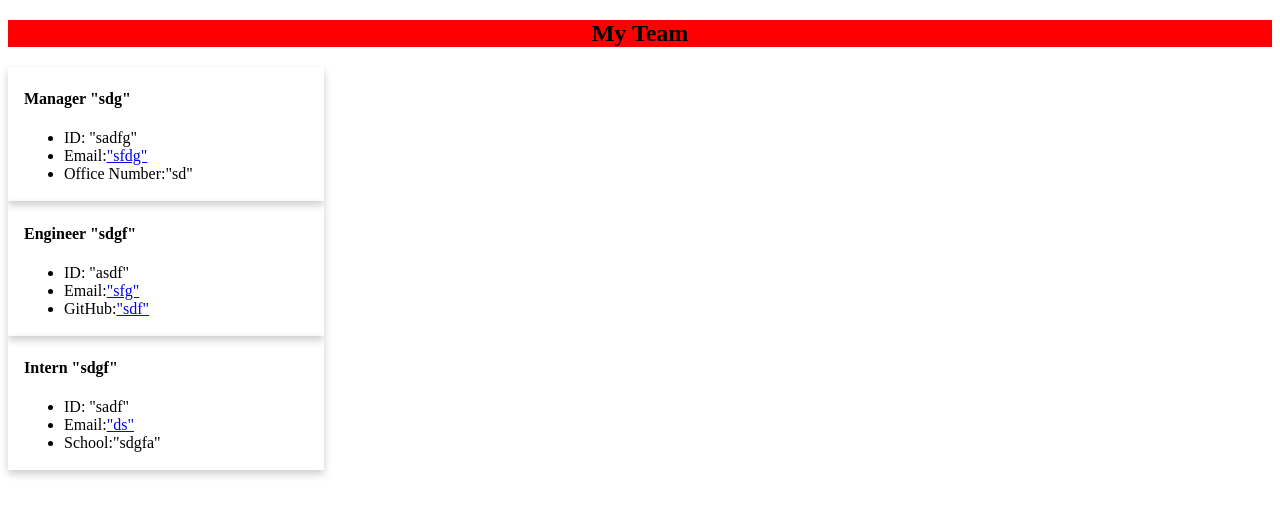
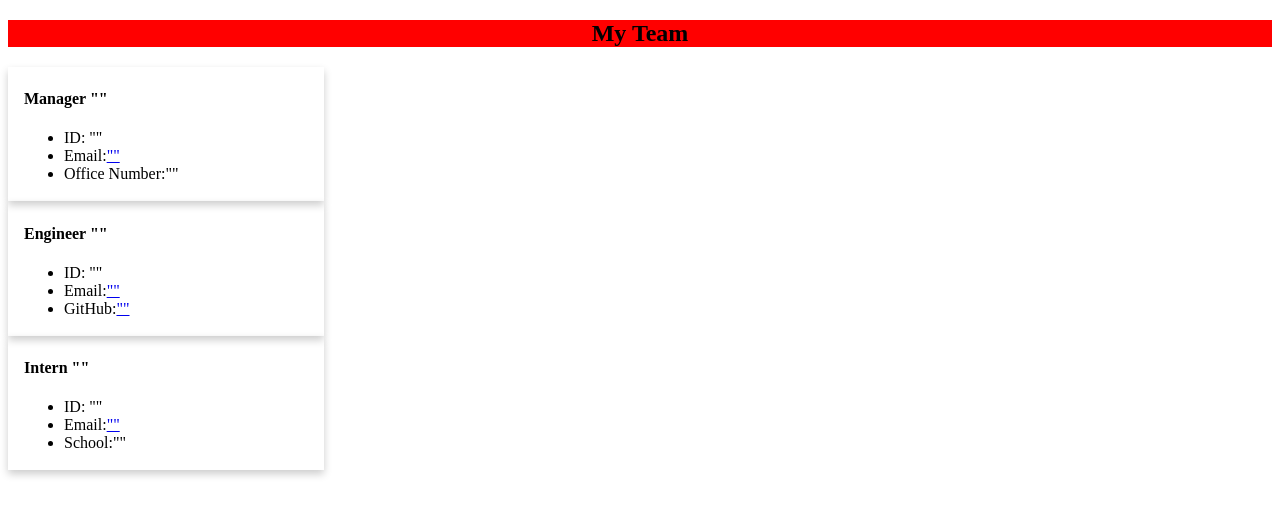
Before and after one commit to Callmeicanhelp/team-builder, a website: page dist/team.html in a window 1280 px wide. Drawn offline with Linux system fonts and the light colour scheme.

Commit message:
updated readme

```diff
--- a/dist/team.html
+++ b/dist/team.html
@@ -20,12 +20,12 @@
                     <div class="container">
                         <h4>
                             Manager
-                            "sdg"
+                            ""
                         </h4>
                         <ul>
-                            <li>ID: "sadfg"</li>
-                            <li>Email:<a href="#">"sfdg"</a></li>
-                            <li>Office Number:"sd"</li>
+                            <li>ID: ""</li>
+                            <li>Email:<a href="#">""</a></li>
+                            <li>Office Number:""</li>
                         </ul>
                     </div>
                 </div>
@@ -33,12 +33,12 @@
                     <div class="container">
                         <h4>
                             Engineer
-                            "sdgf"
+                            ""
                         </h4>
                         <ul>
-                            <li>ID: "asdf"</li>
-                            <li>Email:<a href="#">"sfg"</a></li>
-                            <li>GitHub:<a href="#">"sdf"</a></li>
+                            <li>ID: ""</li>
+                            <li>Email:<a href="#">""</a></li>
+                            <li>GitHub:<a href="#">""</a></li>
                         </ul>
                     </div>
                 </div>
@@ -46,12 +46,12 @@
                     <div class="container">
                         <h4>
                             Intern
-                            "sdgf"
+                            ""
                         </h4>
                         <ul>
-                            <li>ID: "sadf"</li>
-                            <li>Email:<a href="#">"ds"</a></li>
-                            <li>School:"sdgfa"</li>
+                            <li>ID: ""</li>
+                            <li>Email:<a href="#">""</a></li>
+                            <li>School:""</li>
                         </ul>
                     </div>
                 </div>
```
Also changed, not shown: README.md.
